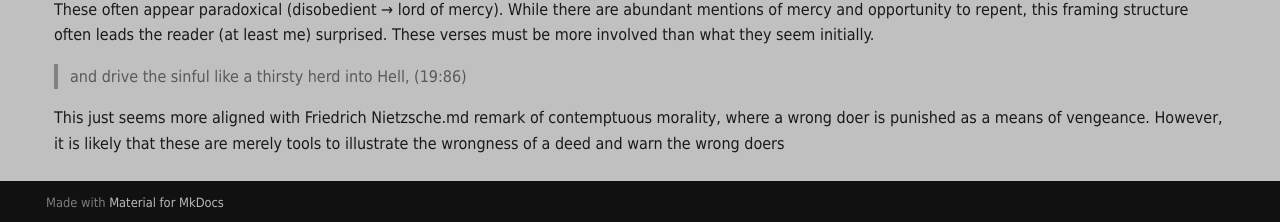
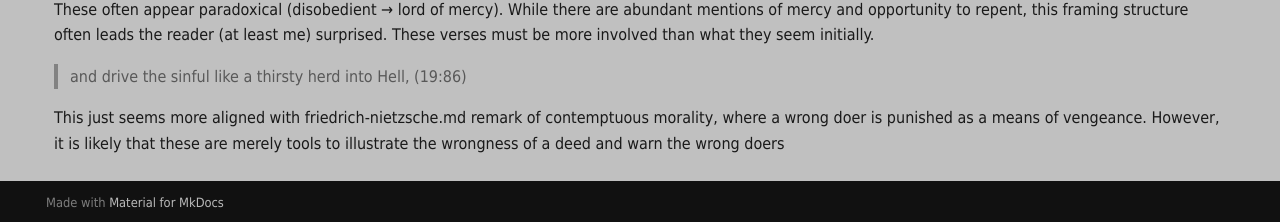
Before and after one commit to hussamh10/thinking-tokens, an MkDocs documentation site: the page built from docs/surah-maryam.md, in a window 1280 px wide. Shown: the part 1380-1602 px from the top of the page. Built offline with MkDocs 1.6.1 and Material for MkDocs 9.7.7, drawn with Linux system fonts in a browser that asks for light colours.

```diff
--- a/docs/surah-maryam.md
+++ b/docs/surah-maryam.md
@@ -49,4 +49,4 @@ These often appear paradoxical (disobedient → lord of mercy). While there are
 
 > and drive the sinful like a thirsty herd into Hell, (19:86)
 
-This just seems more aligned with Friedrich Nietzsche.md remark of contemptuous morality, where a wrong doer is punished as a means of vengeance. However, it is likely that these are merely tools to illustrate the wrongness of a deed and warn the wrong doers
+This just seems more aligned with friedrich-nietzsche.md remark of contemptuous morality, where a wrong doer is punished as a means of vengeance. However, it is likely that these are merely tools to illustrate the wrongness of a deed and warn the wrong doers
```
Also changed, not shown: docs/index.md (added, +6 -0 lines).
